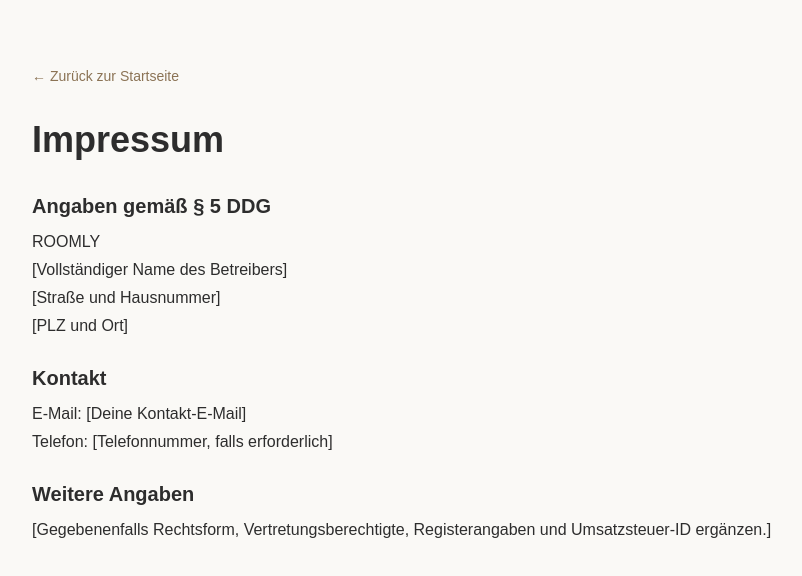
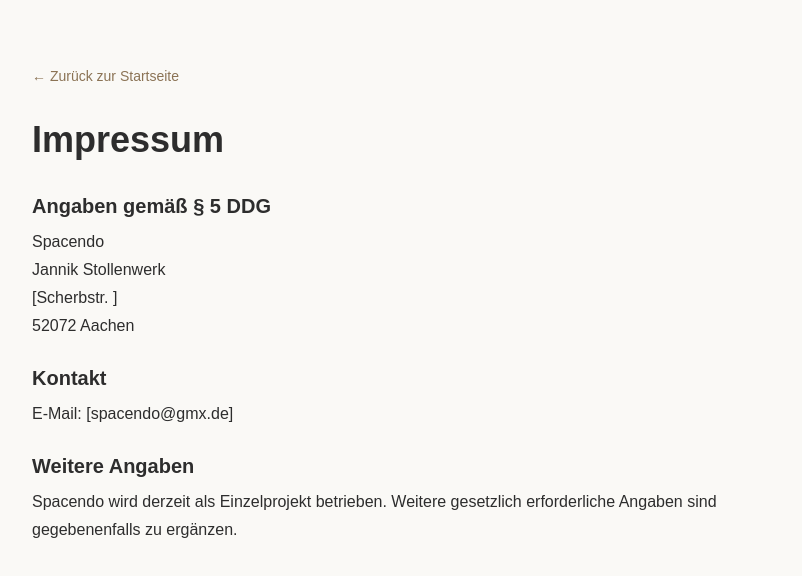
Before and after one commit to jannikstollenwerl-create/roomly, a Next.js app: page /impressum in a window 1280 px wide. Shown: the top 576 px of the page, without its empty margins (224-1026 px from the left). Built offline with nearby package versions, Linux system fonts and the light colour scheme.

Commit message:
Update Spacendo impressum

```diff
--- a/app/impressum/page.tsx
+++ b/app/impressum/page.tsx
@@ -18,22 +18,20 @@
               Angaben gemäß § 5 DDG
             </h2>
             <p className="mt-2">
-              ROOMLY
+              Spacendo
               <br />
-              [Vollständiger Name des Betreibers]
+              Jannik Stollenwerk
               <br />
-              [Straße und Hausnummer]
+              [Scherbstr. ]
               <br />
-              [PLZ und Ort]
+              52072 Aachen
             </p>
           </div>
 
           <div>
             <h2 className="text-xl font-semibold">Kontakt</h2>
             <p className="mt-2">
-              E-Mail: [Deine Kontakt-E-Mail]
-              <br />
-              Telefon: [Telefonnummer, falls erforderlich]
+              E-Mail: [spacendo@gmx.de]
             </p>
           </div>
 
@@ -42,8 +40,9 @@
               Weitere Angaben
             </h2>
             <p className="mt-2">
-              [Gegebenenfalls Rechtsform, Vertretungsberechtigte,
-              Registerangaben und Umsatzsteuer-ID ergänzen.]
+              Spacendo wird derzeit als Einzelprojekt
+              betrieben. Weitere gesetzlich erforderliche
+              Angaben sind gegebenenfalls zu ergänzen.
             </p>
           </div>
         </section>
```
